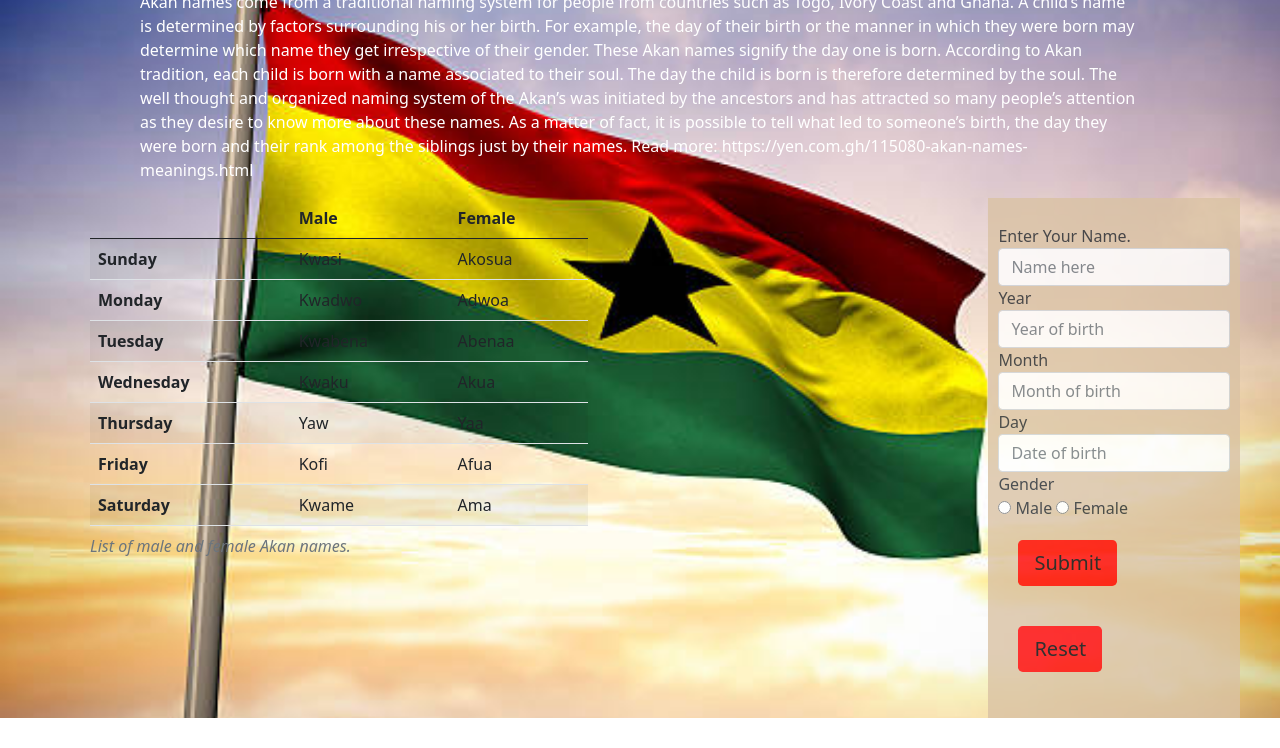
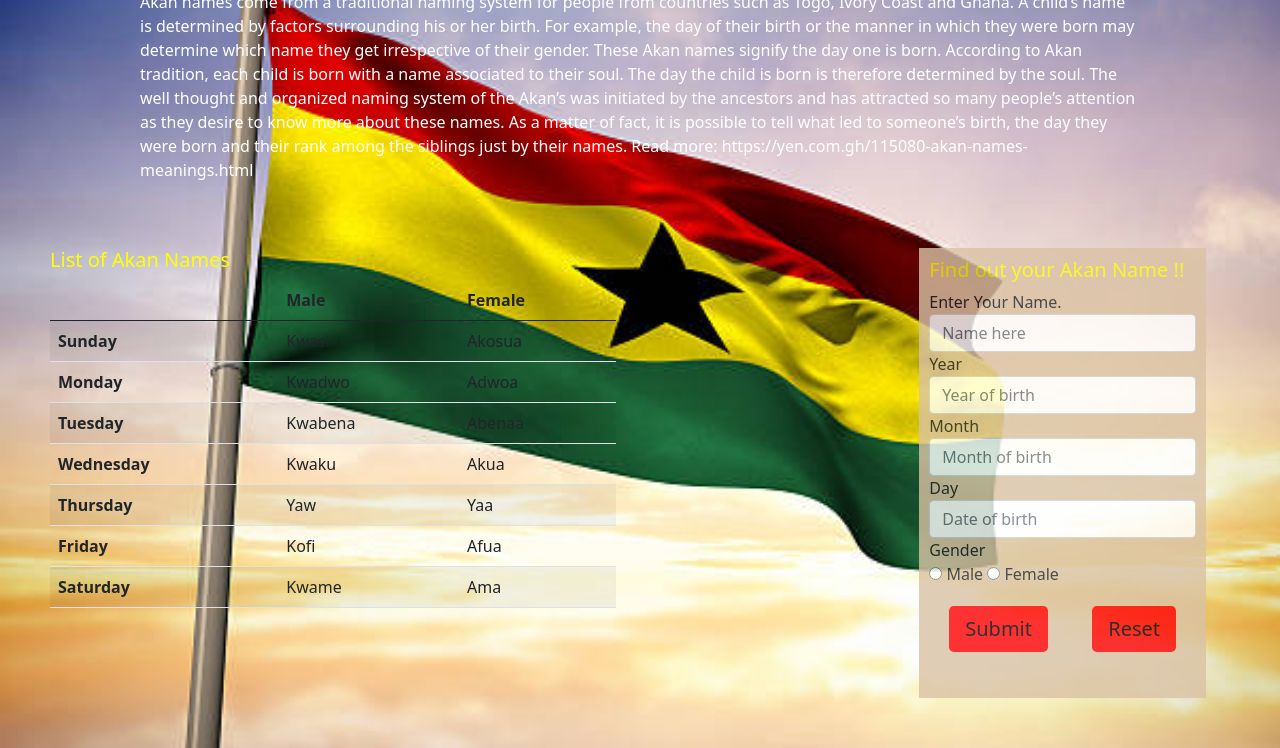
Before and after one commit to josphine-Ndanu/Akan-Name-Detector, a plain HTML site: page index.html in a window 1280 px wide. Shown: the part 120-868 px from the top of the page. Before the commit the page ends 838 px from the top, so only its background shows below. Drawn offline with Linux system fonts and the light colour scheme.

Commit message:
Polish styling

```diff
--- a/css/styles.css
+++ b/css/styles.css
@@ -6,12 +6,11 @@
 }
 .myForm{
 background-color: rgb(218, 194, 164);
-background-image: url("");
 float: right;
-width: 40%;
 padding: 10px;
 margin: px;
 opacity: 0.8;
+
 }
 .description{
     width: 80%;
@@ -34,8 +33,15 @@ opacity: 0.8;
 .mybtn:hover{
     background-color:darkgreen;
 }
-.list{
 
-   margin-left: 90px;
-  width: 40% ;
+.list h5{
+    color: yellow;
 }
+.data h5{
+color: yellow;
+
+}
+.info{
+    padding: 50px;
+
+}
--- a/index.html
+++ b/index.html
@@ -25,12 +25,10 @@
             more: https://yen.com.gh/115080-akan-names-meanings.html</p>
 
     </div>
-    <div class="row">
+    <div class="row container-fluid info">
         <div class=" list col-md-6">
-            <table class="table table-striped container">
-                <caption>
-                    <em>List of male and female Akan names.</em>
-                </caption>
+            <table class="table table-striped container ">
+                <h5>List of Akan Names</h5>
                 <thead>
                     <tr>
                         <td>&nbsp;</td>
@@ -78,11 +76,14 @@
             </table>
         </div>
 
-        <div class="col-md-6">
+        <div class="col-md-6 data" >
+
             <form class=" myForm">
+                <h5>Find out your Akan Name !!</h5 >
                 <div clas="card-body">
+
                     <div>
-                        <p id="output"></p>
+
                         <label>Enter Your Name.</label>
                         <input type="text" class="form-control" id="name" placeholder="Name here" required>
                         <label>Year</label>
@@ -107,7 +108,7 @@
 
                 <button type="reset" class="btn btn-outline-info btn-lg mybtn">Reset</button>
 
-                <p id=output></p>
+                <p id="output"></p>
             </form>
         </div>
 
```
